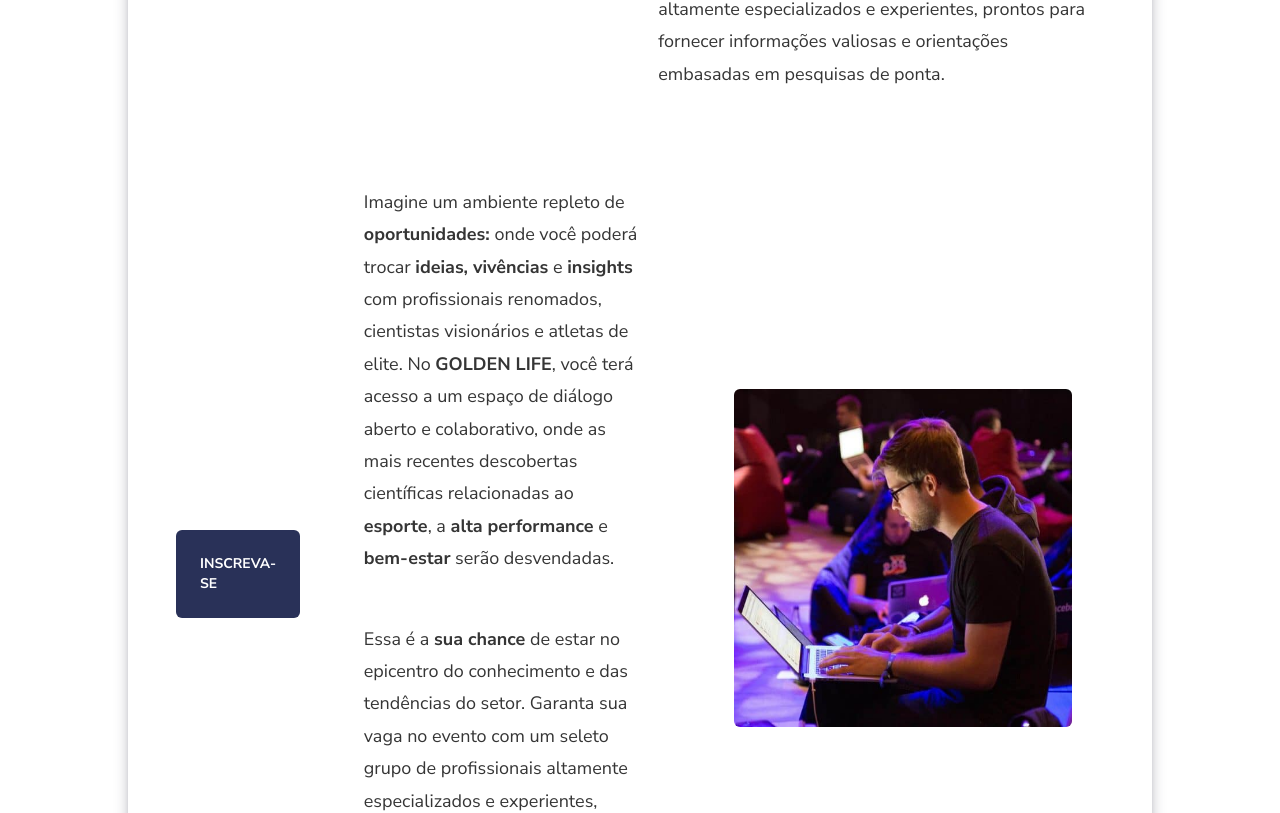
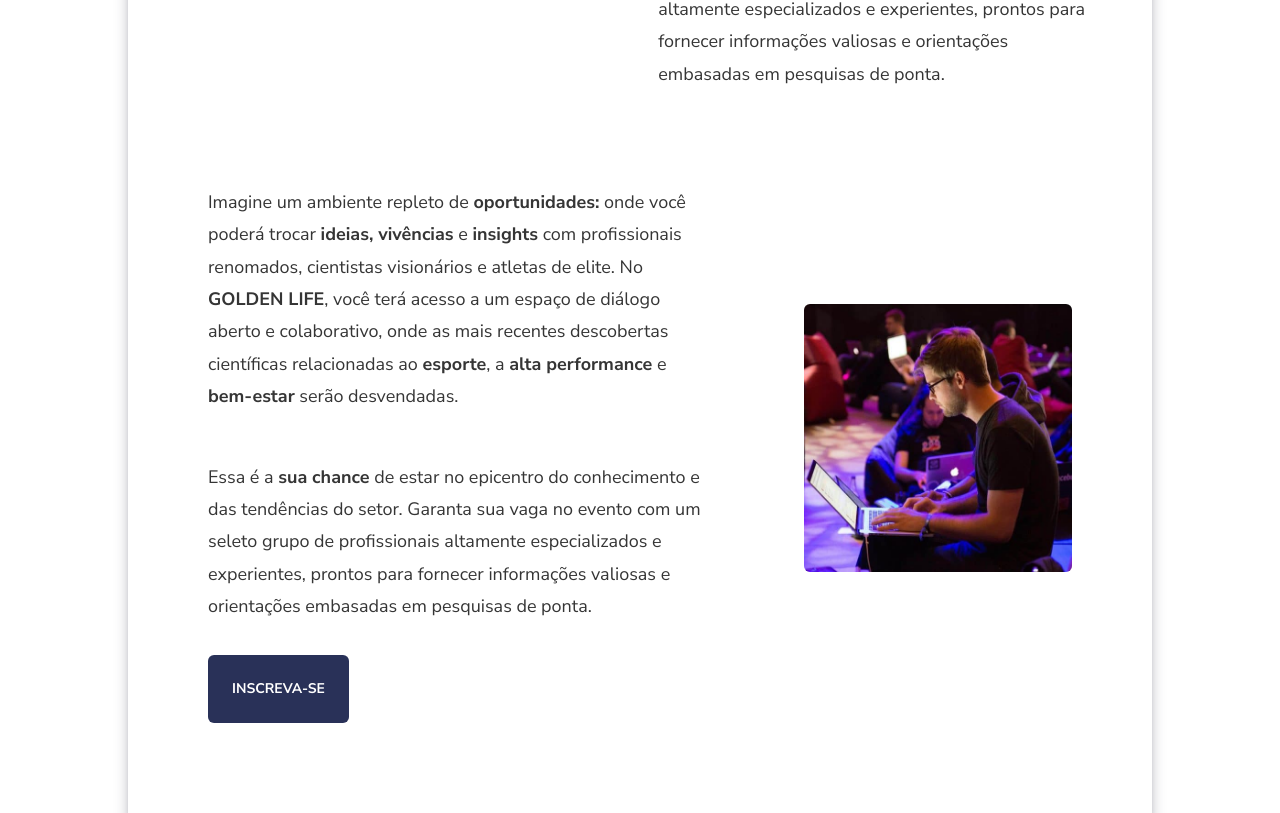
Before and after one commit to caickdias/goldenlife, a React (Vite) app: page / in a window 1280 px wide. Shown: the part 2915-3728 px from the top of the page. Built offline with nearby package versions, Linux system fonts and the light colour scheme.

Commit message:
fix: button more about section

```diff
--- a/src/components/MoreAboutSection/index.jsx
+++ b/src/components/MoreAboutSection/index.jsx
@@ -36,12 +36,14 @@ const MoreAboutSection = () => {
                         <Pic src={picRight} />
                     </div>
 
-                   <div className='lg:w-[500px] lg:gap-4 lg:flex lg:flex-col lg:items-start lg:justify-center lg:p-8'>
-                        <Paragraph text={firstParagraph}  />
-                        <Paragraph text={secondParagraph}  />
+                   <div className='flex flex-col lg:p-8'>
+                    <div className='lg:w-[500px] lg:gap-4 lg:flex lg:flex-col lg:items-start lg:justify-center'>
+                            <Paragraph text={firstParagraph}  />
+                            <Paragraph text={secondParagraph}  />
+                        </div>
+
+                        <RegisterButton />
                     </div>
-
-                    <RegisterButton />
 
             </div>
         </section>
--- a/vite.config.js
+++ b/vite.config.js
@@ -4,5 +4,4 @@ import react from '@vitejs/plugin-react-swc'
 // https://vitejs.dev/config/
 export default defineConfig({
   plugins: [react()],
-  base: '/goldenlife/'
 })
```
